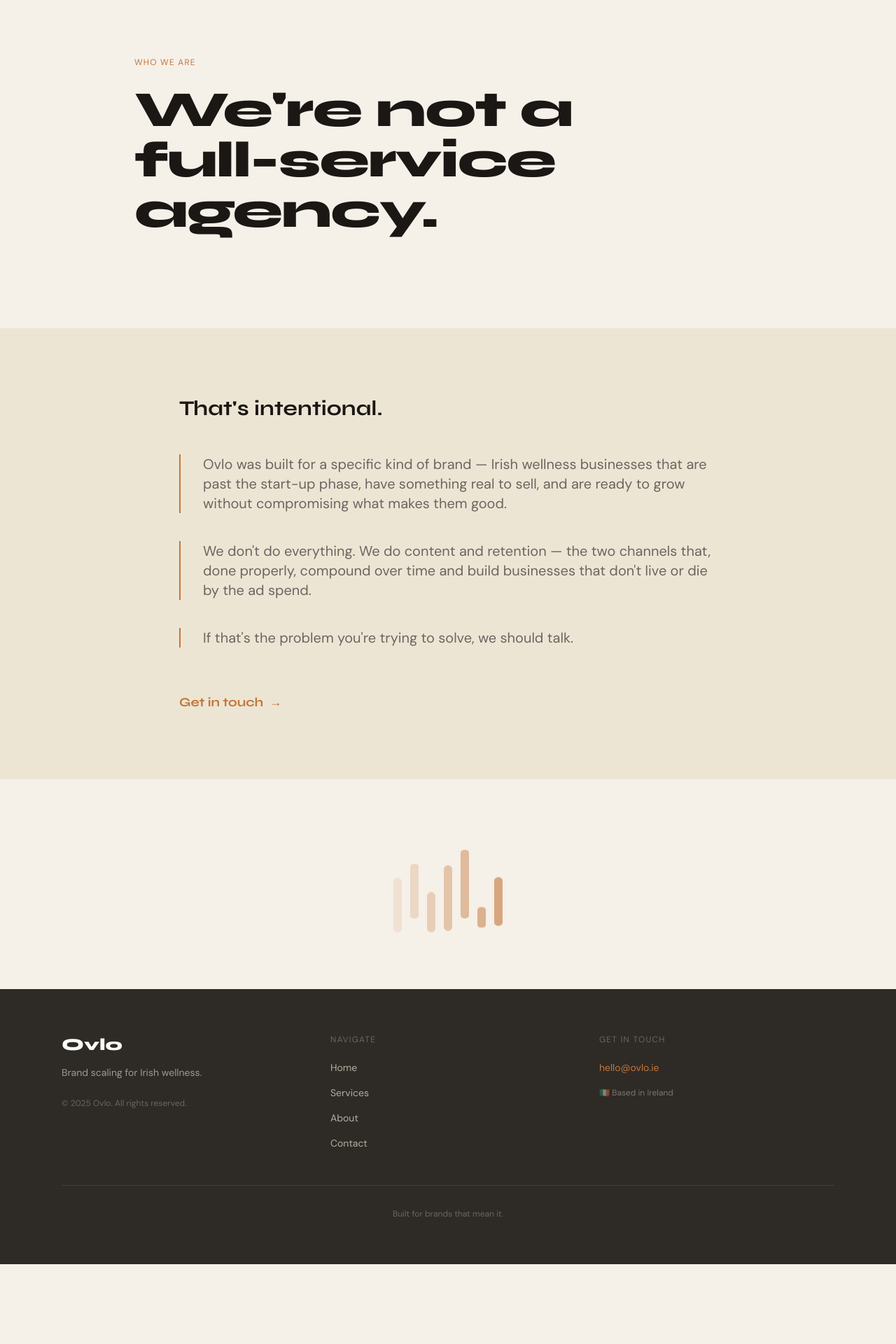
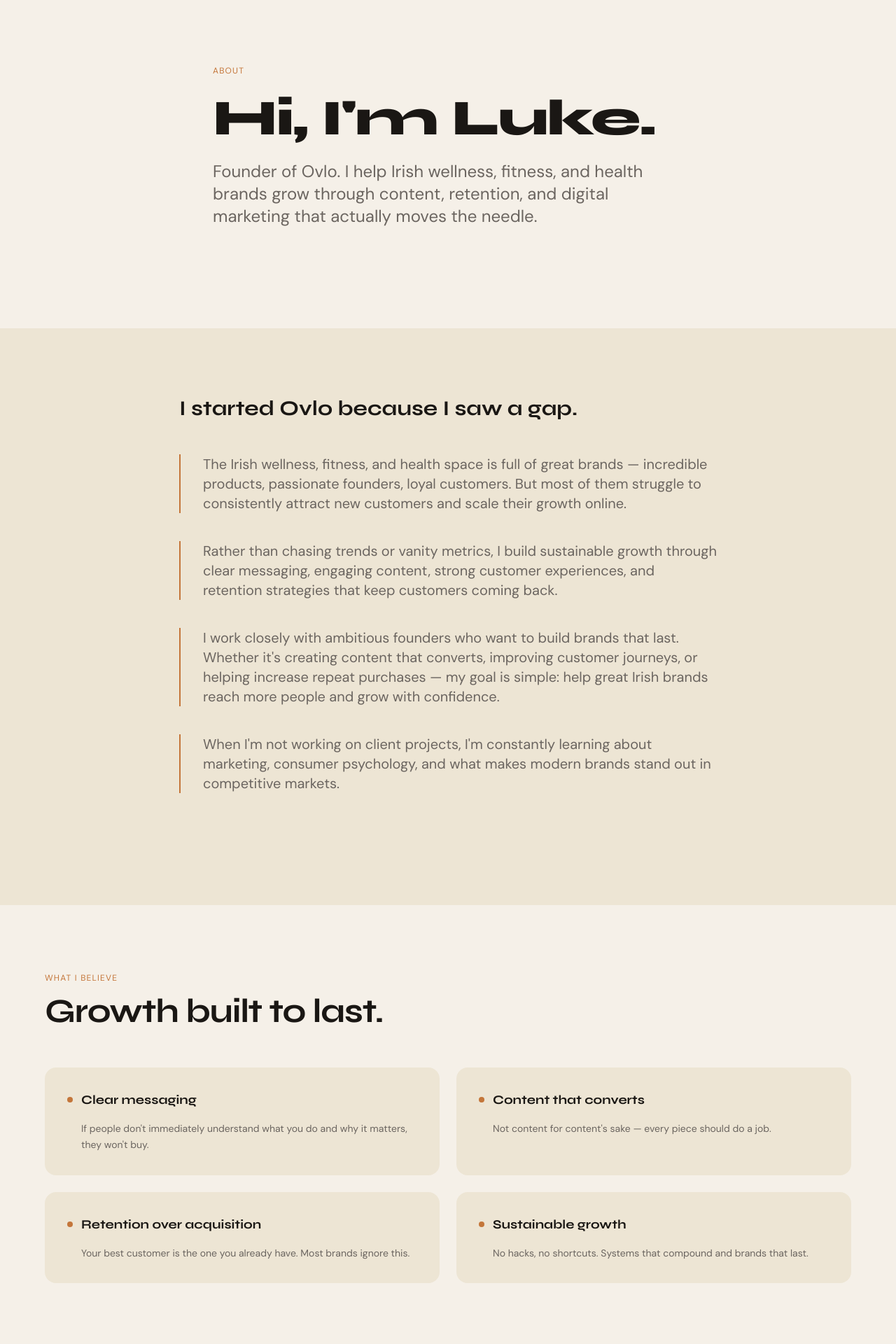
Before and after one commit to LukeRyan31/ovlo, a React (Vite) app: page /about in a window 1280 px wide. Shown: the part 120-2040 px from the top of the page at 70% size. Before the commit the page ends 1926 px from the top, so only its background shows below. Built offline with nearby package versions, Linux system fonts and the light colour scheme; the HTML template or start-up script is replaced by a standard one.

Commit message:
Rewrite About page with Luke's founder story and beliefs

```diff
--- a/src/pages/About.jsx
+++ b/src/pages/About.jsx
@@ -1,6 +1,13 @@
 import { Link } from 'react-router-dom'
 import { motion } from 'framer-motion'
 import AnimatedSection from '../components/AnimatedSection'
+
+const beliefs = [
+  { label: 'Clear messaging', body: 'If people don\'t immediately understand what you do and why it matters, they won\'t buy.' },
+  { label: 'Content that converts', body: 'Not content for content\'s sake — every piece should do a job.' },
+  { label: 'Retention over acquisition', body: 'Your best customer is the one you already have. Most brands ignore this.' },
+  { label: 'Sustainable growth', body: 'No hacks, no shortcuts. Systems that compound and brands that last.' },
+]
 
 const barHeights = [80, 120, 60, 100, 140, 45, 90]
 
@@ -12,56 +19,111 @@
       exit={{ opacity: 0, y: -8 }}
       transition={{ duration: 0.45, ease: [0.25, 0.46, 0.45, 0.94] }}
     >
-      {/* Hero Strip */}
+      {/* ── Hero ── */}
       <section className="min-h-[65vh] flex items-center py-32 px-6 bg-cream">
         <div className="max-w-4xl mx-auto">
           <AnimatedSection>
-            <p className="font-body text-xs uppercase tracking-widest text-copper mb-6">Who we are</p>
+            <p className="font-body text-xs uppercase tracking-widest text-copper mb-6">About</p>
             <h1 className="font-display text-5xl md:text-7xl font-extrabold tracking-tight text-ink leading-tight">
-              We're not a<br />full-service agency.
+              Hi, I'm Luke.
             </h1>
+          </AnimatedSection>
+          <AnimatedSection delay={0.1}>
+            <p className="font-body text-xl md:text-2xl text-smoke leading-relaxed mt-6 max-w-2xl">
+              Founder of Ovlo. I help Irish wellness, fitness, and health brands grow through content,
+              retention, and digital marketing that actually moves the needle.
+            </p>
           </AnimatedSection>
         </div>
       </section>
 
-      {/* Manifesto */}
+      {/* ── Story ── */}
       <section className="py-24 px-6 bg-parchment">
         <div className="max-w-3xl mx-auto">
 
           <AnimatedSection delay={0}>
             <p className="font-display text-2xl md:text-3xl font-bold text-ink mb-12 leading-snug">
-              That's intentional.
+              I started Ovlo because I saw a gap.
             </p>
           </AnimatedSection>
 
           <AnimatedSection delay={0.1}>
             <p className="font-body text-lg md:text-xl text-smoke leading-relaxed mb-10 border-l-2 border-copper pl-8">
-              Ovlo was built for a specific kind of brand — Irish wellness businesses that are past
-              the start-up phase, have something real to sell, and are ready to grow without
-              compromising what makes them good.
+              The Irish wellness, fitness, and health space is full of great brands — incredible products,
+              passionate founders, loyal customers. But most of them struggle to consistently attract
+              new customers and scale their growth online.
             </p>
           </AnimatedSection>
 
           <AnimatedSection delay={0.2}>
             <p className="font-body text-lg md:text-xl text-smoke leading-relaxed mb-10 border-l-2 border-copper pl-8">
-              We don't do everything. We do content and retention — the two channels that, done
-              properly, compound over time and build businesses that don't live or die by the
-              ad spend.
+              Rather than chasing trends or vanity metrics, I build sustainable growth through clear
+              messaging, engaging content, strong customer experiences, and retention strategies that
+              keep customers coming back.
             </p>
           </AnimatedSection>
 
           <AnimatedSection delay={0.3}>
-            <p className="font-body text-lg md:text-xl text-smoke leading-relaxed mb-16 border-l-2 border-copper pl-8">
-              If that's the problem you're trying to solve, we should talk.
+            <p className="font-body text-lg md:text-xl text-smoke leading-relaxed mb-10 border-l-2 border-copper pl-8">
+              I work closely with ambitious founders who want to build brands that last. Whether it's
+              creating content that converts, improving customer journeys, or helping increase repeat
+              purchases — my goal is simple: help great Irish brands reach more people and grow with
+              confidence.
             </p>
           </AnimatedSection>
 
           <AnimatedSection delay={0.4}>
+            <p className="font-body text-lg md:text-xl text-smoke leading-relaxed mb-16 border-l-2 border-copper pl-8">
+              When I'm not working on client projects, I'm constantly learning about marketing,
+              consumer psychology, and what makes modern brands stand out in competitive markets.
+            </p>
+          </AnimatedSection>
+        </div>
+      </section>
+
+      {/* ── What I believe ── */}
+      <section className="py-24 px-6 bg-cream">
+        <div className="max-w-6xl mx-auto">
+          <AnimatedSection className="mb-14">
+            <p className="font-body text-xs uppercase tracking-widest text-copper mb-4">What I believe</p>
+            <h2 className="font-display text-3xl md:text-5xl font-bold tracking-tight text-ink">
+              Growth built to last.
+            </h2>
+          </AnimatedSection>
+
+          <div className="grid grid-cols-1 md:grid-cols-2 gap-6">
+            {beliefs.map(({ label, body }, i) => (
+              <AnimatedSection key={label} delay={i * 0.1}>
+                <motion.div
+                  className="bg-parchment rounded-2xl p-8 h-full cursor-default"
+                  whileHover={{ y: -4, boxShadow: '0 16px 40px rgba(196,118,58,0.12)' }}
+                  transition={{ duration: 0.25 }}
+                >
+                  <div className="flex items-center gap-3 mb-4">
+                    <span className="w-2 h-2 rounded-full bg-copper flex-shrink-0" />
+                    <h3 className="font-display font-bold text-lg text-ink">{label}</h3>
+                  </div>
+                  <p className="font-body text-sm text-smoke leading-relaxed pl-5">{body}</p>
+                </motion.div>
+              </AnimatedSection>
+            ))}
+          </div>
+        </div>
+      </section>
+
+      {/* ── CTA ── */}
+      <section className="py-24 px-6 bg-parchment">
+        <div className="max-w-3xl mx-auto">
+          <AnimatedSection>
+            <p className="font-body text-lg md:text-xl text-smoke leading-relaxed mb-10">
+              If you're building a wellness, fitness, or health brand and looking for a growth
+              partner, I'd love to chat.
+            </p>
             <Link
               to="/contact"
               className="inline-flex items-center gap-2 text-copper font-display font-bold text-lg hover:text-copper-dark transition-colors duration-200"
             >
-              Get in touch
+              Let's talk
               <motion.span
                 animate={{ x: [0, 4, 0] }}
                 transition={{ duration: 1.5, repeat: Infinity, ease: 'easeInOut' }}
@@ -74,7 +136,7 @@
         </div>
       </section>
 
-      {/* Decorative bar strip */}
+      {/* ── Decorative bars ── */}
       <section className="py-20 px-6 bg-cream overflow-hidden">
         <div className="max-w-6xl mx-auto flex justify-center items-end gap-3">
           {barHeights.map((h, i) => (
@@ -83,13 +145,7 @@
               className="w-3 rounded-full bg-copper"
               style={{ height: h, opacity: 0.12 + i * 0.08 }}
               animate={{ scaleY: [1, 0.65, 1] }}
-              transition={{
-                duration: 2 + i * 0.3,
-                repeat: Infinity,
-                repeatType: 'mirror',
-                delay: i * 0.15,
-                ease: 'easeInOut',
-              }}
+              transition={{ duration: 2 + i * 0.3, repeat: Infinity, repeatType: 'mirror', delay: i * 0.15, ease: 'easeInOut' }}
             />
           ))}
         </div>
```
